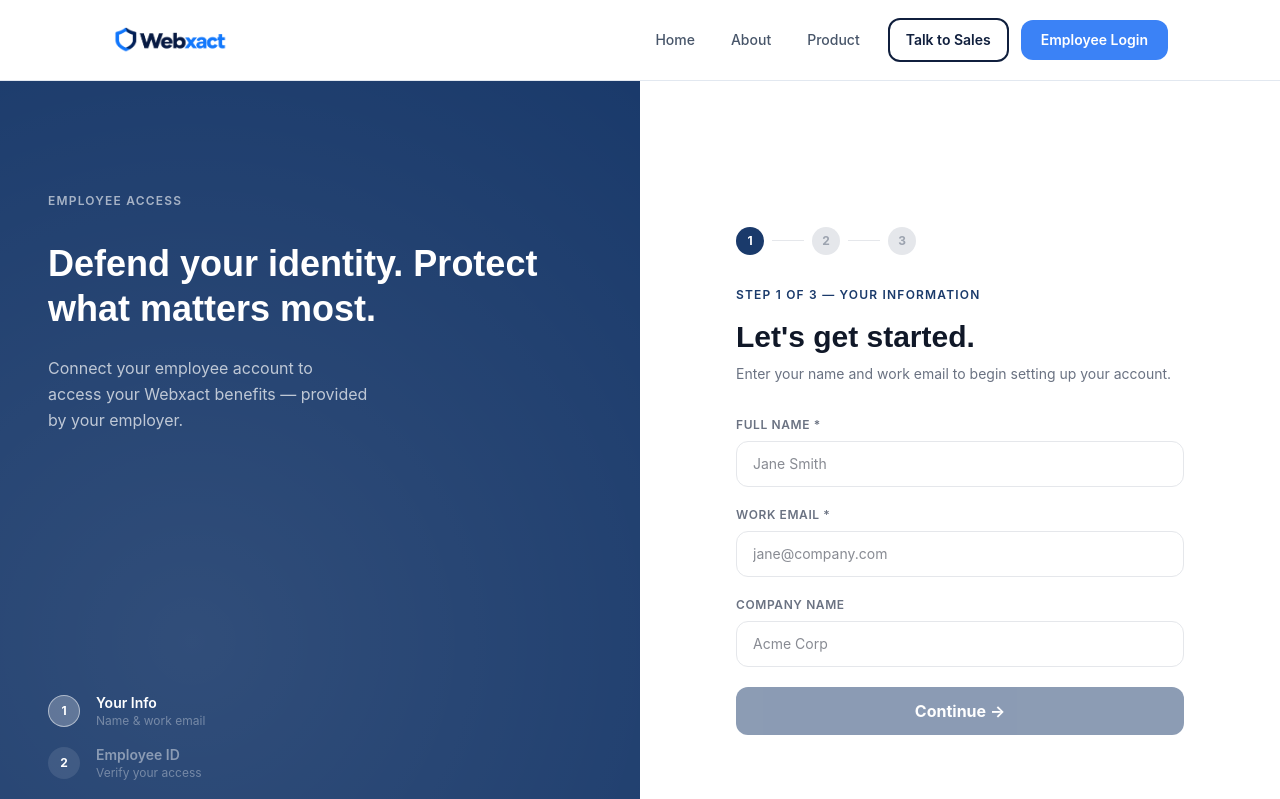
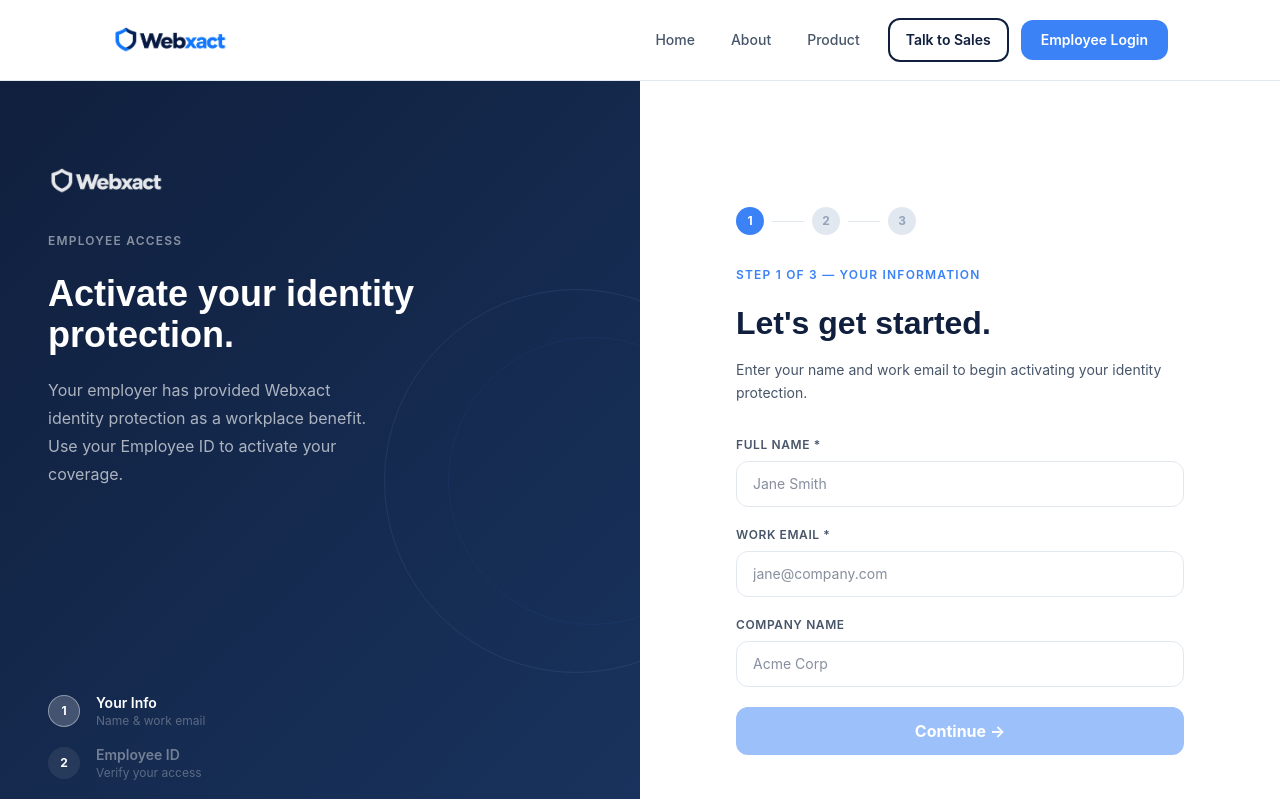
Before and after one commit to Textingman/bume-webxact, a Next.js app: page /signup in a window 1280 px wide. Shown: the top 799 px of the page. Built offline with nearby package versions, Linux system fonts and the light colour scheme.

Commit message:
feat: Employee Login 3-step flow with Employee ID verification

```diff
--- a/app/signup/page.tsx
+++ b/app/signup/page.tsx
@@ -1,9 +1,11 @@
 'use client';
 
 import { useState, useEffect } from 'react';
+import Image from 'next/image';
 import Link from 'next/link';
 import Navbar from '../components/Navbar';
 import Footer from '../components/Footer';
+import { Shield, CheckCircle } from 'lucide-react';
 
 function generateEmployeeId() {
   const chars = 'ABCDEFGHJKLMNPQRSTUVWXYZ23456789';
@@ -23,23 +25,15 @@
     <div className="flex items-center gap-2 mb-8">
       {Array.from({ length: total }).map((_, i) => (
         <div key={i} className="flex items-center gap-2">
-          <div
-            className="w-7 h-7 rounded-full flex items-center justify-center text-xs font-bold transition-all"
-            style={{
-              backgroundColor: i < current ? '#1A3A6B' : i === current ? '#1A3A6B' : '#E5E7EB',
-              color: i <= current ? 'white' : '#9CA3AF',
-              opacity: i < current ? 0.7 : 1,
-            }}
-          >
+          <div className="w-7 h-7 rounded-full flex items-center justify-center text-xs font-bold transition-all"
+            style={{ backgroundColor: i <= current ? '#3B82F6' : '#E2E8F0', color: i <= current ? 'white' : '#94A3B8', opacity: i < current ? 0.7 : 1 }}>
             {i < current ? (
               <svg width="10" height="10" viewBox="0 0 24 24" fill="none" stroke="white" strokeWidth="3">
                 <path d="M5 13l4 4L19 7" />
               </svg>
             ) : i + 1}
           </div>
-          {i < total - 1 && (
-            <div className="w-8 h-px" style={{ backgroundColor: i < current ? '#1A3A6B' : '#E5E7EB' }} />
-          )}
+          {i < total - 1 && <div className="w-8 h-px" style={{ backgroundColor: i < current ? '#3B82F6' : '#E2E8F0' }} />}
         </div>
       ))}
     </div>
@@ -48,18 +42,16 @@
 
 export default function SignupPage() {
   const [step, setStep] = useState(0);
-  const [formData, setFormData] = useState({ name: '', email: '', company: '', role: '', employeeId: '' });
+  const [formData, setFormData] = useState({ name: '', email: '', company: '', employeeId: '' });
   const [emailError, setEmailError] = useState('');
   const [employeeIdError, setEmployeeIdError] = useState('');
   const [validEmployeeId, setValidEmployeeId] = useState('');
   const [isSubmitting, setIsSubmitting] = useState(false);
   const [submitted, setSubmitted] = useState(false);
 
-  useEffect(() => {
-    setValidEmployeeId(generateEmployeeId());
-  }, []);
+  useEffect(() => { setValidEmployeeId(generateEmployeeId()); }, []);
 
-  const handleChange = (e: React.ChangeEvent<HTMLInputElement | HTMLSelectElement>) => {
+  const handleChange = (e: React.ChangeEvent<HTMLInputElement>) => {
     const { name, value } = e.target;
     setFormData({ ...formData, [name]: value });
     if (name === 'email') setEmailError('');
@@ -68,10 +60,7 @@
 
   const handleStep0 = () => {
     if (!formData.name) return;
-    if (!isValidEmail(formData.email)) {
-      setEmailError('Please enter a valid work email address.');
-      return;
-    }
+    if (!isValidEmail(formData.email)) { setEmailError('Please enter a valid work email address.'); return; }
     setStep(1);
   };
 
@@ -86,74 +75,70 @@
   const handleSubmit = async (e: React.FormEvent) => {
     e.preventDefault();
     setIsSubmitting(true);
-    setTimeout(() => {
-      setIsSubmitting(false);
-      setSubmitted(true);
-    }, 1500);
+    setTimeout(() => { setIsSubmitting(false); setSubmitted(true); }, 1500);
   };
 
   const steps = [
     { label: 'Your Info', desc: 'Name & work email' },
     { label: 'Employee ID', desc: 'Verify your access' },
-    { label: 'Confirm', desc: 'Complete setup' },
+    { label: 'Activate', desc: 'Complete setup' },
   ];
 
   return (
-    <div className="min-h-screen bg-white">
+    <div className="min-h-screen bg-white" style={{ fontFamily: 'Inter, sans-serif' }}>
       <Navbar />
-
       <div className="min-h-screen grid md:grid-cols-2">
         {/* Left Panel */}
-        <div className="relative hidden md:flex flex-col justify-between p-12 pt-28" style={{ backgroundColor: '#1A3A6B' }}>
-          <div className="absolute inset-0 opacity-10" style={{ background: 'radial-gradient(circle at 30% 70%, white, transparent)' }} />
+        <div className="relative hidden md:flex flex-col justify-between p-12 pt-20" style={{ background: 'linear-gradient(135deg, #101F3D, #19345F)' }}>
+          <div className="absolute inset-0 overflow-hidden pointer-events-none">
+            <div className="absolute top-1/2 right-0 -translate-y-1/2 translate-x-1/3 w-96 h-96 rounded-full border opacity-10" style={{ borderColor: '#93C5FD' }} />
+            <div className="absolute top-1/2 right-0 -translate-y-1/2 translate-x-1/3 w-72 h-72 rounded-full border opacity-8" style={{ borderColor: '#3B82F6' }} />
+          </div>
           <div className="relative z-10">
-            <p className="text-xs font-semibold uppercase tracking-widest mb-8 opacity-60 text-white">Employee Access</p>
-            <h2 className="text-4xl font-extrabold text-white leading-tight mb-6">
-              Defend your identity. Protect what matters most.
+            <div className="mb-8">
+              <Image src="/logo.png" alt="Webxact" width={150} height={44} className="h-10 w-auto object-contain"
+                style={{ filter: 'brightness(0) invert(1)', opacity: 0.9 }} />
+            </div>
+            <p className="text-xs font-semibold uppercase tracking-widest mb-6" style={{ color: 'rgba(255,255,255,0.5)' }}>Employee Access</p>
+            <h2 style={{ fontFamily: 'Manrope, sans-serif', fontWeight: 800, fontSize: '2.25rem', color: 'white', lineHeight: 1.15, marginBottom: '1.25rem' }}>
+              Activate your identity protection.
             </h2>
-            <p className="text-white opacity-70 text-base leading-relaxed max-w-xs">
-              Connect your employee account to access your Webxact benefits — provided by your employer.
+            <p style={{ color: 'rgba(255,255,255,0.65)', fontSize: '1rem', lineHeight: 1.75, maxWidth: '340px' }}>
+              Your employer has provided Webxact identity protection as a workplace benefit. Use your Employee ID to activate your coverage.
             </p>
           </div>
           <div className="relative z-10 space-y-4">
             {steps.map((s, i) => (
               <div key={i} className="flex items-center gap-4">
-                <div
-                  className="w-8 h-8 rounded-full flex items-center justify-center flex-shrink-0 text-xs font-bold"
-                  style={{
-                    backgroundColor: i < step ? 'rgba(255,255,255,0.9)' : i === step ? 'rgba(255,255,255,0.25)' : 'rgba(255,255,255,0.1)',
-                    color: i < step ? '#1A3A6B' : 'white',
-                    border: i === step ? '1px solid rgba(255,255,255,0.5)' : 'none',
-                  }}
-                >
-                  {i < step ? (
-                    <svg width="10" height="10" viewBox="0 0 24 24" fill="none" stroke="#1A3A6B" strokeWidth="3">
-                      <path d="M5 13l4 4L19 7" />
-                    </svg>
-                  ) : i + 1}
+                <div className="w-8 h-8 rounded-full flex items-center justify-center flex-shrink-0 text-xs font-bold"
+                  style={{ backgroundColor: i < step ? 'rgba(255,255,255,0.9)' : i === step ? 'rgba(255,255,255,0.2)' : 'rgba(255,255,255,0.08)', color: i < step ? '#3B82F6' : 'white', border: i === step ? '1px solid rgba(255,255,255,0.4)' : 'none' }}>
+                  {i < step ? <svg width="10" height="10" viewBox="0 0 24 24" fill="none" stroke="#3B82F6" strokeWidth="3"><path d="M5 13l4 4L19 7" /></svg> : i + 1}
                 </div>
                 <div>
-                  <p className="font-semibold text-sm" style={{ color: i <= step ? 'white' : 'rgba(255,255,255,0.45)' }}>{s.label}</p>
-                  <p className="text-xs" style={{ color: 'rgba(255,255,255,0.35)' }}>{s.desc}</p>
+                  <p className="font-semibold text-sm" style={{ color: i <= step ? 'white' : 'rgba(255,255,255,0.4)' }}>{s.label}</p>
+                  <p className="text-xs" style={{ color: 'rgba(255,255,255,0.3)' }}>{s.desc}</p>
                 </div>
               </div>
             ))}
           </div>
         </div>
 
-        {/* Right Panel: Form */}
+        {/* Right Panel */}
         <div className="flex flex-col justify-center px-6 py-24 md:px-12 lg:px-16 bg-white">
           <div className="max-w-md w-full mx-auto">
             {submitted ? (
               <div className="text-center py-12">
-                <div className="w-20 h-20 rounded-full flex items-center justify-center mx-auto mb-6" style={{ backgroundColor: '#DBEAFE' }}>
-                  <svg className="w-10 h-10" style={{ color: '#1A3A6B' }} fill="none" stroke="currentColor" viewBox="0 0 24 24">
-                    <path strokeLinecap="round" strokeLinejoin="round" strokeWidth={2} d="M5 13l4 4L19 7" />
-                  </svg>
+                <div className="w-20 h-20 rounded-full flex items-center justify-center mx-auto mb-6" style={{ backgroundColor: '#EFF6FF' }}>
+                  <CheckCircle className="w-10 h-10" style={{ color: '#3B82F6' }} />
                 </div>
-                <h2 className="text-3xl font-extrabold mb-4" style={{ color: '#1A3A6B' }}>You're all set!</h2>
-                <p className="text-lg mb-8 text-gray-500">Your Webxact protection is now active. Check your email for your monitoring dashboard access.</p>
-                <Link href="/" className="inline-block text-white font-bold px-8 py-3 rounded-xl transition-opacity hover:opacity-90" style={{ backgroundColor: '#1A3A6B' }}>
+                <h2 style={{ fontFamily: 'Manrope, sans-serif', fontWeight: 800, fontSize: '2rem', color: '#101F3D', marginBottom: '1rem' }}>
+                  You&apos;re protected!
+                </h2>
+                <p style={{ fontSize: '1rem', color: '#475569', lineHeight: 1.7, marginBottom: '2rem' }}>
+                  Your Webxact identity protection is now active. Check your email for next steps to access your protection dashboard.
+                </p>
+                <Link href="/" className="inline-flex items-center gap-2 px-6 py-3 rounded-xl text-white font-semibold transition-opacity hover:opacity-90"
+                  style={{ backgroundColor: '#3B82F6' }}>
                   Back to Home
                 </Link>
               </div>
@@ -161,88 +146,65 @@
               <>
                 <StepDots current={step} total={3} />
 
-                {/* Step 0: Personal Info */}
                 {step === 0 && (
                   <>
-                    <p className="text-xs font-semibold uppercase tracking-widest mb-4" style={{ color: '#1A3A6B' }}>Step 1 of 3 — Your Information</p>
-                    <h1 className="text-3xl font-extrabold mb-2 text-gray-900">Let's get started.</h1>
-                    <p className="text-gray-500 text-sm leading-relaxed mb-8">Enter your name and work email to begin setting up your account.</p>
+                    <p className="text-xs font-semibold uppercase tracking-widest mb-4" style={{ color: '#3B82F6' }}>Step 1 of 3 — Your Information</p>
+                    <h1 style={{ fontFamily: 'Manrope, sans-serif', fontWeight: 800, fontSize: '2rem', color: '#101F3D', marginBottom: '0.75rem' }}>Let&apos;s get started.</h1>
+                    <p className="text-sm leading-relaxed mb-8" style={{ color: '#475569' }}>Enter your name and work email to begin activating your identity protection.</p>
                     <div className="space-y-5">
                       <div>
-                        <label className="block text-xs font-semibold uppercase tracking-wider mb-2 text-gray-500">Full Name *</label>
-                        <input
-                          type="text" name="name" required value={formData.name} onChange={handleChange}
-                          placeholder="Jane Smith"
-                          className="w-full px-4 py-3 rounded-xl text-sm border focus:outline-none"
-                          style={{ borderColor: '#E5E7EB', color: '#111827' }}
-                        />
+                        <label className="block text-xs font-semibold uppercase tracking-wider mb-2" style={{ color: '#475569' }}>Full Name *</label>
+                        <input type="text" name="name" required value={formData.name} onChange={handleChange} placeholder="Jane Smith"
+                          className="w-full px-4 py-3 rounded-xl text-sm border focus:outline-none" style={{ borderColor: '#E2E8F0', color: '#101F3D' }} />
                       </div>
                       <div>
-                        <label className="block text-xs font-semibold uppercase tracking-wider mb-2 text-gray-500">Work Email *</label>
-                        <input
-                          type="email" name="email" required value={formData.email} onChange={handleChange}
-                          placeholder="jane@company.com"
-                          className="w-full px-4 py-3 rounded-xl text-sm border focus:outline-none"
-                          style={{ borderColor: emailError ? '#DC2626' : '#E5E7EB', color: '#111827' }}
-                        />
+                        <label className="block text-xs font-semibold uppercase tracking-wider mb-2" style={{ color: '#475569' }}>Work Email *</label>
+                        <input type="email" name="email" required value={formData.email} onChange={handleChange} placeholder="jane@company.com"
+                          className="w-full px-4 py-3 rounded-xl text-sm border focus:outline-none" style={{ borderColor: emailError ? '#DC2626' : '#E2E8F0', color: '#101F3D' }} />
                         {emailError && <p className="text-xs text-red-600 mt-1">{emailError}</p>}
                       </div>
                       <div>
-                        <label className="block text-xs font-semibold uppercase tracking-wider mb-2 text-gray-500">Company Name</label>
-                        <input
-                          type="text" name="company" value={formData.company} onChange={handleChange}
-                          placeholder="Acme Corp"
-                          className="w-full px-4 py-3 rounded-xl text-sm border focus:outline-none"
-                          style={{ borderColor: '#E5E7EB', color: '#111827' }}
-                        />
+                        <label className="block text-xs font-semibold uppercase tracking-wider mb-2" style={{ color: '#475569' }}>Company Name</label>
+                        <input type="text" name="company" value={formData.company} onChange={handleChange} placeholder="Acme Corp"
+                          className="w-full px-4 py-3 rounded-xl text-sm border focus:outline-none" style={{ borderColor: '#E2E8F0', color: '#101F3D' }} />
                       </div>
-                      <button
-                        type="button" onClick={handleStep0}
+                      <button type="button" onClick={handleStep0}
                         className="w-full py-3 text-white font-bold rounded-xl transition-opacity hover:opacity-90"
-                        style={{ backgroundColor: '#1A3A6B', opacity: formData.name && formData.email ? 1 : 0.5 }}
-                      >
+                        style={{ backgroundColor: '#3B82F6', opacity: formData.name && formData.email ? 1 : 0.5 }}>
                         Continue →
                       </button>
                     </div>
                   </>
                 )}
 
-                {/* Step 1: Employee ID */}
                 {step === 1 && (
                   <>
-                    <p className="text-xs font-semibold uppercase tracking-widest mb-4" style={{ color: '#1A3A6B' }}>Step 2 of 3 — Employee Verification</p>
-                    <h1 className="text-3xl font-extrabold mb-2 text-gray-900">Verify your access.</h1>
-                    <p className="text-gray-500 text-sm leading-relaxed mb-8">
-                      Enter the Employee ID from your HR onboarding email to connect your account to your employer's Webxact plan.
+                    <p className="text-xs font-semibold uppercase tracking-widest mb-4" style={{ color: '#3B82F6' }}>Step 2 of 3 — Employee Verification</p>
+                    <h1 style={{ fontFamily: 'Manrope, sans-serif', fontWeight: 800, fontSize: '2rem', color: '#101F3D', marginBottom: '0.75rem' }}>Verify your access.</h1>
+                    <p className="text-sm leading-relaxed mb-8" style={{ color: '#475569' }}>
+                      Enter the Employee ID from your HR onboarding email to connect your account to your employer&apos;s Webxact plan.
                     </p>
                     <div className="space-y-5">
                       <div>
-                        <label className="block text-xs font-semibold uppercase tracking-wider mb-2 text-gray-500">Employee ID *</label>
-                        <input
-                          type="text" name="employeeId" required value={formData.employeeId} onChange={handleChange}
-                          placeholder={validEmployeeId}
+                        <label className="block text-xs font-semibold uppercase tracking-wider mb-2" style={{ color: '#475569' }}>Employee ID *</label>
+                        <input type="text" name="employeeId" required value={formData.employeeId} onChange={handleChange} placeholder={validEmployeeId}
                           className="w-full px-4 py-3 rounded-xl text-sm border focus:outline-none font-mono tracking-wider"
-                          style={{ borderColor: employeeIdError ? '#DC2626' : '#E5E7EB', color: '#111827' }}
-                        />
+                          style={{ borderColor: employeeIdError ? '#DC2626' : '#E2E8F0', color: '#101F3D' }} />
                         {employeeIdError ? (
                           <p className="text-xs text-red-600 mt-1">{employeeIdError}</p>
                         ) : (
-                          <p className="text-xs text-gray-400 mt-1">Find your Employee ID in your HR onboarding email or ask your HR team.</p>
+                          <p className="text-xs mt-1" style={{ color: '#94A3B8' }}>Find your Employee ID in your HR onboarding email or ask your HR team.</p>
                         )}
                       </div>
                       <div className="flex gap-3">
-                        <button
-                          type="button" onClick={() => setStep(0)}
+                        <button type="button" onClick={() => setStep(0)}
                           className="px-5 py-3 rounded-xl text-sm font-semibold border transition-colors"
-                          style={{ borderColor: '#E5E7EB', color: '#374151' }}
-                        >
+                          style={{ borderColor: '#E2E8F0', color: '#475569' }}>
                           Back
                         </button>
-                        <button
-                          type="button" onClick={handleStep1}
+                        <button type="button" onClick={handleStep1}
                           className="flex-1 py-3 text-white font-bold rounded-xl transition-opacity hover:opacity-90"
-                          style={{ backgroundColor: '#1A3A6B', opacity: formData.employeeId ? 1 : 0.5 }}
-                        >
+                          style={{ backgroundColor: '#3B82F6', opacity: formData.employeeId ? 1 : 0.5 }}>
                           Verify & Continue →
                         </button>
                       </div>
@@ -250,69 +212,44 @@
                   </>
                 )}
 
-                {/* Step 2: Confirm */}
                 {step === 2 && (
                   <form onSubmit={handleSubmit}>
-                    <p className="text-xs font-semibold uppercase tracking-widest mb-4" style={{ color: '#1A3A6B' }}>Step 3 of 3 — Confirm & Activate</p>
-                    <h1 className="text-3xl font-extrabold mb-2 text-gray-900">Almost there.</h1>
-                    <p className="text-gray-500 text-sm leading-relaxed mb-8">
-                      Review your information and activate your Webxact account.
-                    </p>
+                    <p className="text-xs font-semibold uppercase tracking-widest mb-4" style={{ color: '#3B82F6' }}>Step 3 of 3 — Activate Protection</p>
+                    <h1 style={{ fontFamily: 'Manrope, sans-serif', fontWeight: 800, fontSize: '2rem', color: '#101F3D', marginBottom: '0.75rem' }}>Almost there.</h1>
+                    <p className="text-sm leading-relaxed mb-8" style={{ color: '#475569' }}>Review your information and activate your Webxact identity protection.</p>
 
-                    {/* Summary card */}
-                    <div className="rounded-xl p-5 mb-6 border" style={{ backgroundColor: '#DBEAFE', borderColor: '#1A3A6B33' }}>
-                      <p className="text-xs font-semibold uppercase tracking-wider mb-3" style={{ color: '#1A3A6B' }}>Account Summary</p>
+                    <div className="rounded-xl p-5 mb-6 border" style={{ backgroundColor: '#EFF6FF', borderColor: '#BFDBFE' }}>
+                      <p className="text-xs font-semibold uppercase tracking-wider mb-3" style={{ color: '#3B82F6' }}>Account Summary</p>
                       <div className="space-y-2">
-                        <div className="flex justify-between text-sm">
-                          <span className="text-gray-500">Name</span>
-                          <span className="font-semibold text-gray-900">{formData.name}</span>
-                        </div>
-                        <div className="flex justify-between text-sm">
-                          <span className="text-gray-500">Email</span>
-                          <span className="font-semibold text-gray-900">{formData.email}</span>
-                        </div>
-                        {formData.company && (
-                          <div className="flex justify-between text-sm">
-                            <span className="text-gray-500">Company</span>
-                            <span className="font-semibold text-gray-900">{formData.company}</span>
+                        {[['Name', formData.name], ['Email', formData.email], ...(formData.company ? [['Company', formData.company]] : []), ['Employee ID', formData.employeeId]].map(([label, value]) => (
+                          <div key={label} className="flex justify-between text-sm">
+                            <span style={{ color: '#475569' }}>{label}</span>
+                            <span className="font-semibold" style={{ color: '#101F3D', fontFamily: label === 'Employee ID' ? 'monospace' : 'inherit' }}>{value}</span>
                           </div>
-                        )}
-                        <div className="flex justify-between text-sm">
-                          <span className="text-gray-500">Employee ID</span>
-                          <span className="font-mono font-semibold text-gray-900">{formData.employeeId}</span>
-                        </div>
+                        ))}
                       </div>
                     </div>
 
-                    {/* Terms only — no SMS */}
                     <div className="flex items-start gap-3 mb-6">
-                      <input
-                        type="checkbox" id="termsAgreement" required
-                        className="mt-1 w-4 h-4 rounded flex-shrink-0"
-                        style={{ accentColor: '#1A3A6B' }}
-                      />
-                      <label htmlFor="termsAgreement" className="text-xs text-gray-500 leading-relaxed">
+                      <input type="checkbox" id="termsAgreement" required className="mt-1 w-4 h-4 rounded flex-shrink-0" style={{ accentColor: '#3B82F6' }} />
+                      <label htmlFor="termsAgreement" className="text-xs leading-relaxed" style={{ color: '#475569' }}>
                         I have read and agree to the{' '}
-                        <Link href="/privacy" className="underline" style={{ color: '#1A3A6B' }}>Privacy Policy</Link>
+                        <Link href="/privacy" className="underline" style={{ color: '#3B82F6' }}>Privacy Policy</Link>
                         {' '}and{' '}
-                        <Link href="/terms" className="underline" style={{ color: '#1A3A6B' }}>Terms of Service</Link>. *
+                        <Link href="/terms" className="underline" style={{ color: '#3B82F6' }}>Terms of Service</Link>. *
                       </label>
                     </div>
 
                     <div className="flex gap-3">
-                      <button
-                        type="button" onClick={() => setStep(1)}
+                      <button type="button" onClick={() => setStep(1)}
                         className="px-5 py-3 rounded-xl text-sm font-semibold border transition-colors"
-                        style={{ borderColor: '#E5E7EB', color: '#374151' }}
-                      >
+                        style={{ borderColor: '#E2E8F0', color: '#475569' }}>
                         Back
                       </button>
-                      <button
-                        type="submit" disabled={isSubmitting}
+                      <button type="submit" disabled={isSubmitting}
                         className="flex-1 py-3 text-white font-bold rounded-xl transition-opacity hover:opacity-90"
-                        style={{ backgroundColor: isSubmitting ? '#9CA3AF' : '#1A3A6B', cursor: isSubmitting ? 'not-allowed' : 'pointer' }}
-                      >
-                        {isSubmitting ? 'Activating…' : 'Activate My Account →'}
+                        style={{ backgroundColor: isSubmitting ? '#9CA3AF' : '#3B82F6', cursor: isSubmitting ? 'not-allowed' : 'pointer' }}>
+                        {isSubmitting ? 'Activating…' : 'Activate My Protection →'}
                       </button>
                     </div>
                   </form>
@@ -322,7 +259,6 @@
           </div>
         </div>
       </div>
-
       <Footer />
     </div>
   );
```
